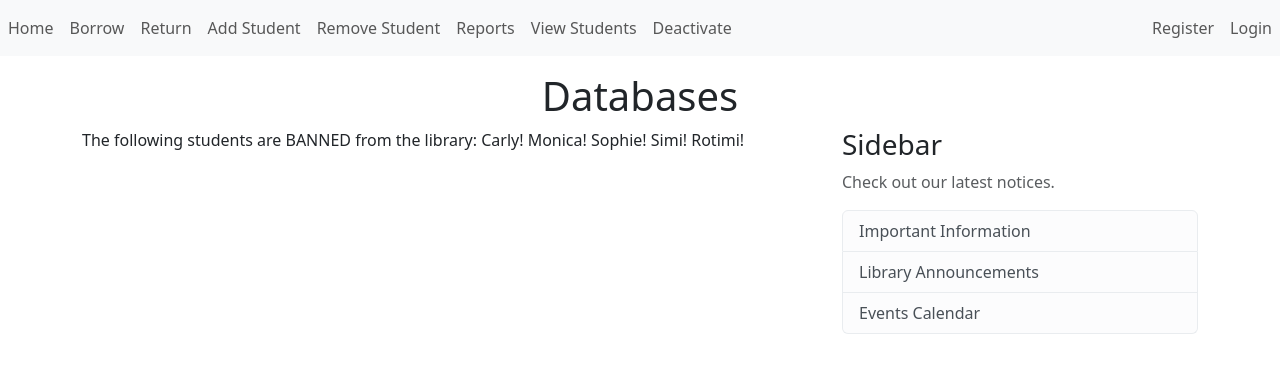
After one commit to carlireul/uobsw2project, a Flask app: page /important_information in a window 1280 px wide. The commit adds this page. Shown: the top 373 px of the page. Run offline with Flask 3, Linux system fonts and the light colour scheme.

Commit message:
added some functionality to sidebar

```diff
--- a/app/templates/base.html
+++ b/app/templates/base.html
@@ -47,9 +47,15 @@
                 <h3>Sidebar</h3>
                 <p class="text-muted">Check out our latest notices.</p>
                 <ul class="list-group">
-                    <li class="list-group-item list-group-item-light">Important Information</li>
-                    <li class="list-group-item list-group-item-light">Library Announcements</li>
-                    <li class="list-group-item list-group-item-light">Events Calendar</li>
+                    <li class="list-group-item list-group-item-light">
+                        <a class="nav-link" href="{{ url_for ('important_information')}}">Important Information</a>
+                    </li>
+                    <li class="list-group-item list-group-item-light">
+                        <a class="nav-link" href="{{ url_for ('library_announcements')}}">Library Announcements</a>
+                        </li>
+                    <li class="list-group-item list-group-item-light">
+                        <a class="nav-link" href="{{ url_for ('events_calendar')}}">Events Calendar</a>
+                        </li>
                 </ul>
             </div>
         </div>
--- /dev/null
+++ b/app/templates/important_information.html
@@ -0,0 +1,8 @@
+{% extends "base.html" %}
+{% block content %}
+
+<p>
+    The following students are BANNED from the library: Carly! Monica! Sophie! Simi! Rotimi!
+</p>
+
+{% endblock %}
--- a/app/templates/index.html
+++ b/app/templates/index.html
@@ -1,4 +1,4 @@
-{%extends "base.html" %}
+{% extends "base.html" %}
 {% block content %}
 
 <h1 class="fs-3"> Welcome </h1>
--- a/app/views.py
+++ b/app/views.py
@@ -188,3 +188,15 @@ def search():
         return render_template('search.html', result=result, form=form)
 
     return render_template('search.html', result=None,form=form)
+
+@app.route("/important_information")
+def important_information():
+    return render_template("important_information.html")
+
+@app.route("/library_announcements")
+def library_announcements():
+    return render_template("library_announcements.html")
+
+@app.route("/events_calendar")
+def events_calendar():
+    return render_template("events_calendar.html")
```
Also changed, not shown: app/templates/events_calendar.html (added, +8 -0 lines), app/templates/library_announcements.html (added, +8 -0 lines).
